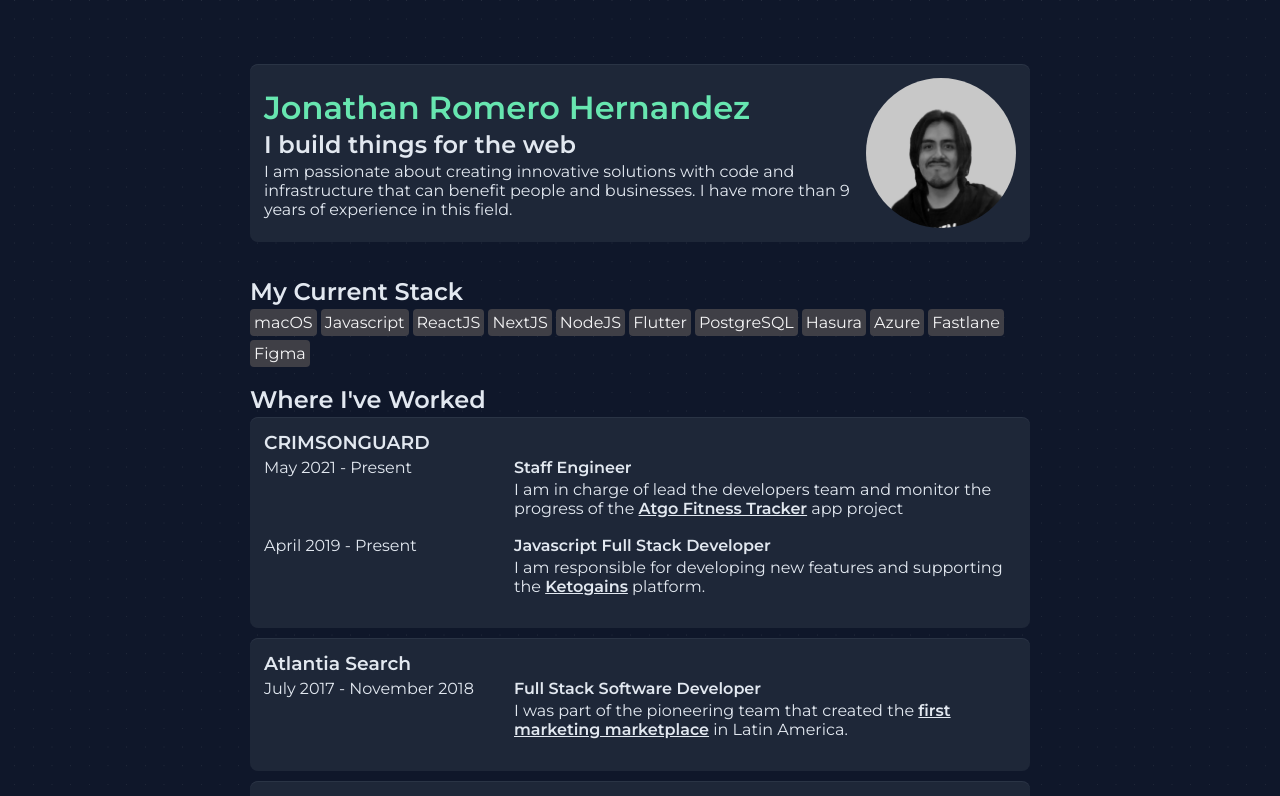
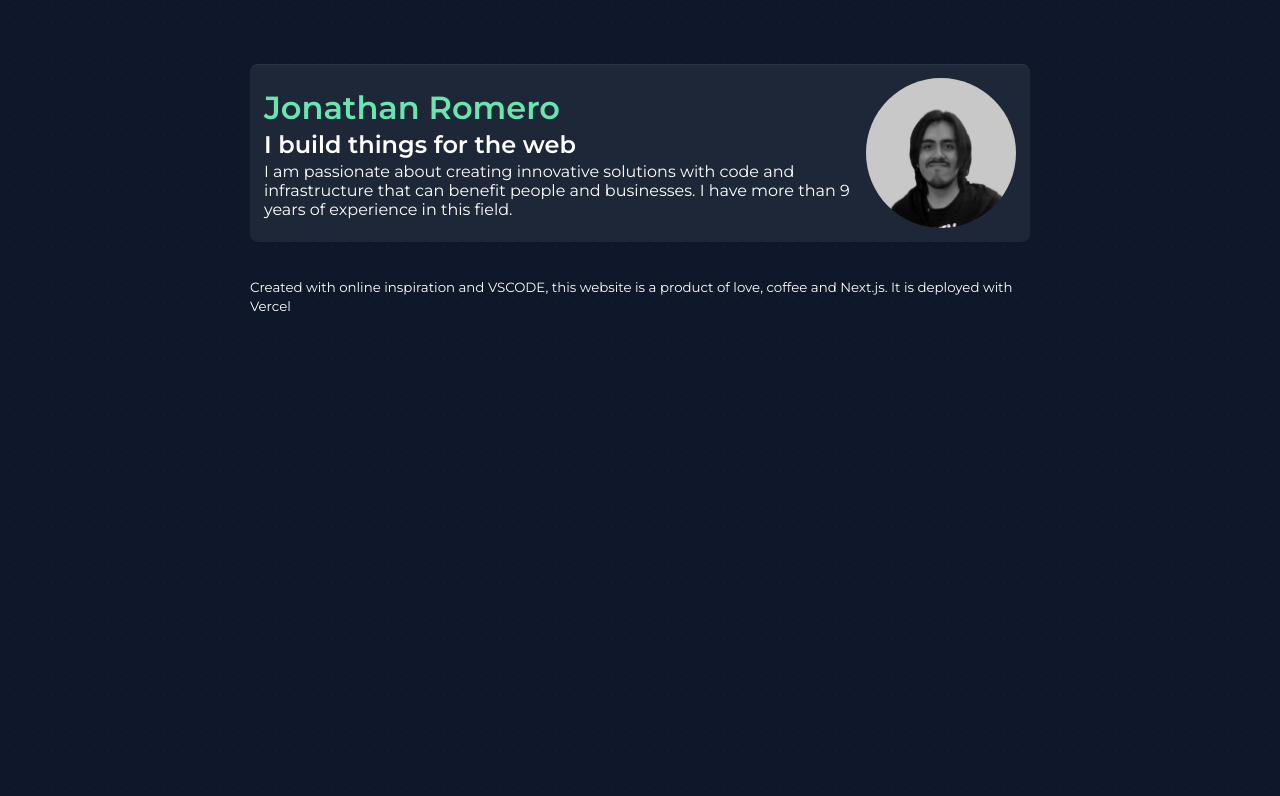
Before and after one commit to elMatadito/jonathanromero.com.mx, a Next.js app: page / in a window 1280 px wide. Shown: the top 796 px of the page. Built offline with nearby package versions, Linux system fonts and the light colour scheme; some icons are missing.

Commit message:
Update landing page

```diff
--- a/next.config.js
+++ b/next.config.js
@@ -1,6 +1,9 @@
 /** @type {import('next').NextConfig} */
 const nextConfig = {
   reactStrictMode: true,
+  compiler: {
+    styledComponents: true,
+  },
   images: {
     remotePatterns: [
       { hostname: 'media.giphy.com' }
--- a/src/components/Footer/index.js
+++ b/src/components/Footer/index.js
@@ -4,7 +4,6 @@ import Icon from '@iconify/react';
 const Footer = () => {
   return (
     <div>
-      <h3>Get in touch!</h3>
       <p className=""><small>
         Created with online inspiration and VSCODE, this website is a product of love, coffee and Next.js. It is deployed with Vercel
       </small></p>
--- a/src/components/Header/index.js
+++ b/src/components/Header/index.js
@@ -28,7 +28,7 @@ const Header = () => {
       </HeaderTop>
       <HeaderContainer>
         <div className="info">
-          <h1>Jonathan Romero Hernandez</h1>
+          <h1>Jonathan Romero</h1>
           <h2>I build things for the web</h2>
           <p>I am passionate about creating innovative solutions with code and infrastructure that can benefit people and businesses. I have more than 9 years of experience in this field.</p>
         </div>
--- a/src/components/Layout/index.js
+++ b/src/components/Layout/index.js
@@ -8,8 +8,6 @@ const Layout = () => {
   return (
     <Main>
       <Header />
-      <CurrentStack />
-      <Jobs />
       <Footer />
     </Main>
   )
--- a/src/styles/Global.scss
+++ b/src/styles/Global.scss
@@ -14,7 +14,7 @@ body {
   background-position: center center;
   background-repeat: no-repeat;
   background-size: cover;
-  color: rgb(226 232 240);
+  color: #fff;
 
 }
 
@@ -22,17 +22,17 @@ h1,
 h2,
 h3,
 h4 {
-  color: rgb(226 232 240);
+  color: #fff;
   margin-bottom: 3px;
   ;
 }
 
 a {
-  color: rgb(226 232 240);
+  color: #fff;
 }
 
 p {
-  color: rgb(226 232 240);
+  color: #fff;
 }
 
 button {
```
Also changed, not shown: package.json (+6 -4 lines), 1 other file (tests, documents, lock files or other folders).
